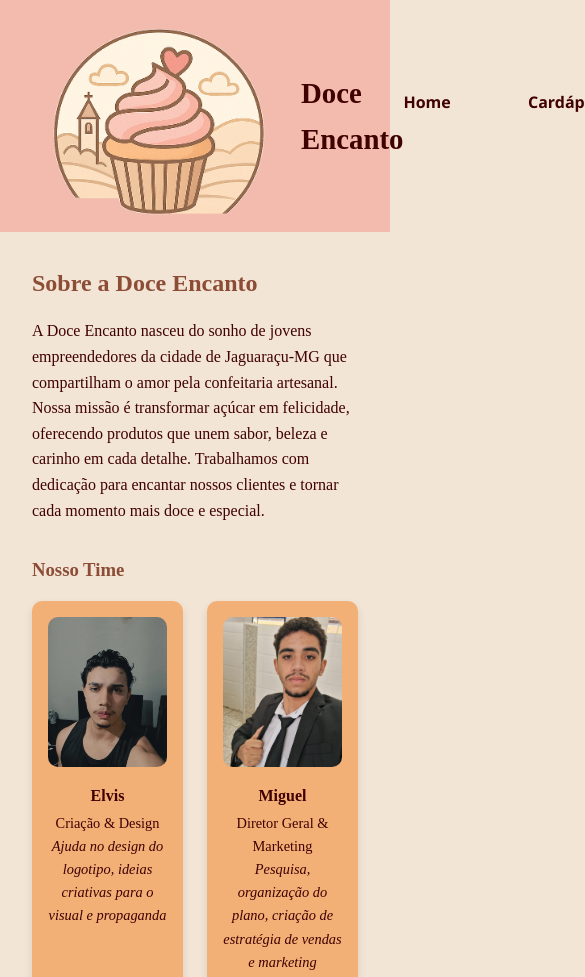
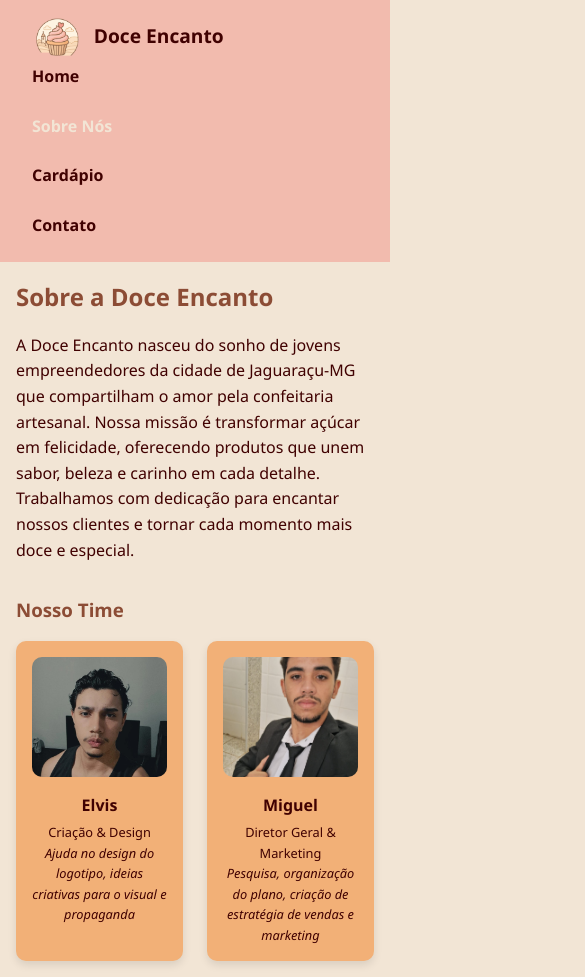
Before and after one commit to miguellopes-07/doceencanto, a plain HTML site: page sobre.html in a window 390 px wide. Shown: the top 977 px of the page, 585 px wide, since content can reach past the window. Drawn offline with Linux system fonts and the light colour scheme; a web font is replaced by a local one.

Commit message:
Update style.css
mudancinha no css

```diff
--- a/style.css
+++ b/style.css
@@ -1,10 +1,6 @@
 /* style.css */
 
 /* Paleta de cores */
-@font-face {
-  font-family: 'bonitin';
-  src: url('GreatVibes-Regular.ttf') format('truetype');
-}
 :root {
   --creme: #F2E5D5;
   --laranja: #F2B077;
@@ -22,30 +18,27 @@
 }
 
 body {
-
   background-color: var(--creme);
   color: var(--vinho);
   line-height: 1.6;
 }
 
 header {
-
   background-color: var(--rosa);
   padding: 1rem 2rem;
   display: flex;
   justify-content: space-between;
   align-items: center;
+  flex-wrap: wrap;
 }
 
-.logo{
-
+.logo {
   display: flex;
   align-items: center;
-
 }
 
 .logo img {
-  height: 200px;
+  height: 50px;
   margin-right: 10px;
 }
 
@@ -58,6 +51,7 @@ nav ul {
   list-style: none;
   display: flex;
   gap: 1rem;
+  flex-wrap: wrap;
 }
 
 nav ul li a {
@@ -141,6 +135,57 @@ footer {
   height: auto;
   border-radius: 10px;
 }
-p,h1,h2,h3,h4{
-font-family: 'bonitin';
+
+/* Responsividade */
+@media (max-width: 768px) {
+  header {
+    flex-direction: column;
+    align-items: flex-start;
+  }
+
+  nav ul {
+    flex-direction: column;
+    width: 100%;
+    padding: 0;
+  }
+
+  nav ul li {
+    width: 100%;
+    padding: 0.5rem 0;
+  }
+
+  .home-banner {
+    margin: 1rem 0;
+    padding: 0 1rem;
+  }
+
+  .membro img {
+    height: 120px;
+  }
+
+  .logo h1 {
+    font-size: 1.5rem;
+  }
+
+  main {
+    padding: 1rem;
+  }
 }
+
+@media (max-width: 480px) {
+  .logo img {
+    height: 40px;
+  }
+
+  .logo h1 {
+    font-size: 1.2rem;
+  }
+
+  nav ul {
+    gap: 0.5rem;
+  }
+
+  .membro p {
+    font-size: 0.8rem;
+  }
+}
```
